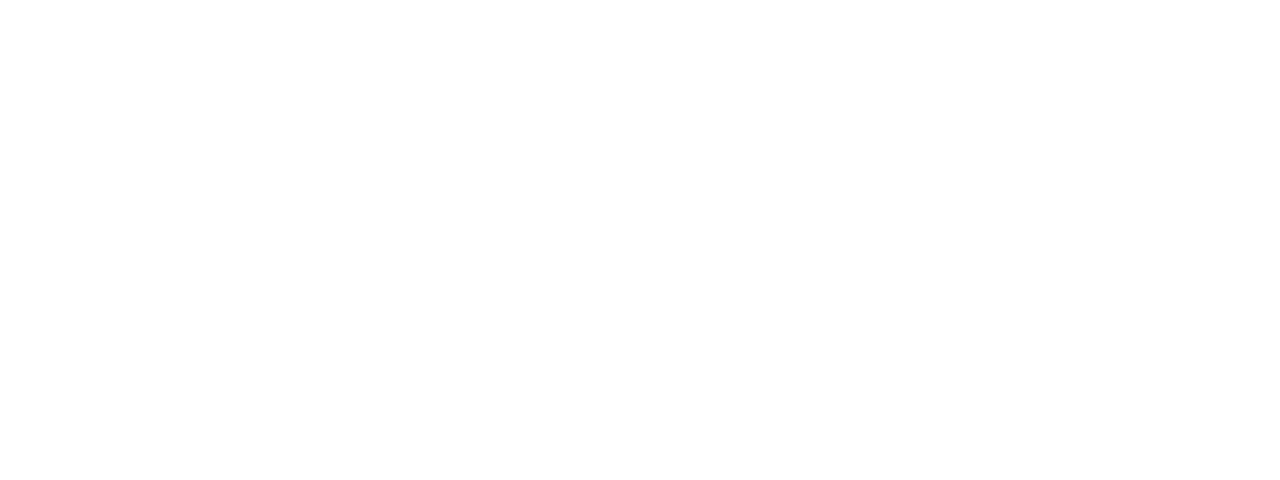
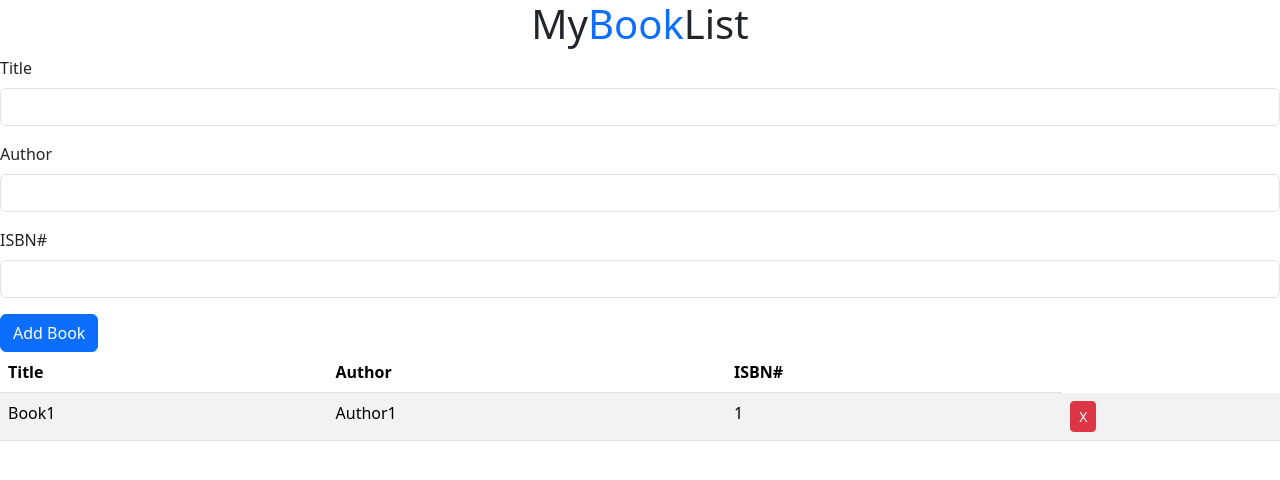
Before and after one commit to acciojob/book-list-Skyakash990, a website: page main.html in a window 1280 px wide. Drawn offline with nearby package versions, Linux system fonts and the light colour scheme.

Commit message:
created a submission

```diff
--- a/main.html
+++ b/main.html
@@ -4,11 +4,48 @@
 
 <head>
 	<link rel="stylesheet" href="styles.css">
+	 <link href="https://cdn.jsdelivr.net/npm/bootstrap@5.3.3/dist/css/bootstrap.min.css" rel="stylesheet" integrity="sha384-QWTKZyjpPEjISv5WaRU9OFeRpok6YctnYmDr5pNlyT2bRjXh0JMhjY6hW+ALEwIH" crossorigin="anonymous">
 </head>
 
 <body>
+	<h1 class="text-center">My<span class="text-primary">Book</span>List</h1>
+	<form>
+  <div class="mb-3">
+    <label for="title" class="form-label">Title</label>
+    <input type="ext" class="form-control" id="title" aria-describedby="emailHelp">
+  </div>
+  <div class="mb-3">
+    <label for="author" class="form-label">Author</label>
+    <input type="text" class="form-control" id="author">
+  </div>
+	 <div class="mb-3">
+	    <label for="isbn" class="form-label">ISBN#</label>
+    <input type="text" class="form-control" id="isbn">
+  </div>
+  <button type="submit" class="btn btn-primary" id="submit">Add Book</button>
+</form>
+
+	<div class="">
+		<table class="table table-striped w-100">
+			<thead>
+				<th>Title</th>
+				<th>Author</th>
+				<th>ISBN#</th>
+			</thead>
+			<tbody id="book-list" >
+				<tr>
+					<td>Book1</td>
+					<td>Author1</td>
+					<td>1</td>
+					<td><button class="btn btn-danger btn-sm delete">X</button></td>
+				</tr>
+			</tbody>
+		</table>
+	</div>
+
 	<!-- the entire body must be written by student -->
     <script type="text/javascript" src="./script.js">
+	<script src="https://cdn.jsdelivr.net/npm/bootstrap@5.3.3/dist/js/bootstrap.bundle.min.js" integrity="sha384-YvpcrYf0tY3lHB60NNkmXc5s9fDVZLESaAA55NDzOxhy9GkcIdslK1eN7N6jIeHz" crossorigin="anonymous"></script>
 </script>
 
 </body>
```
